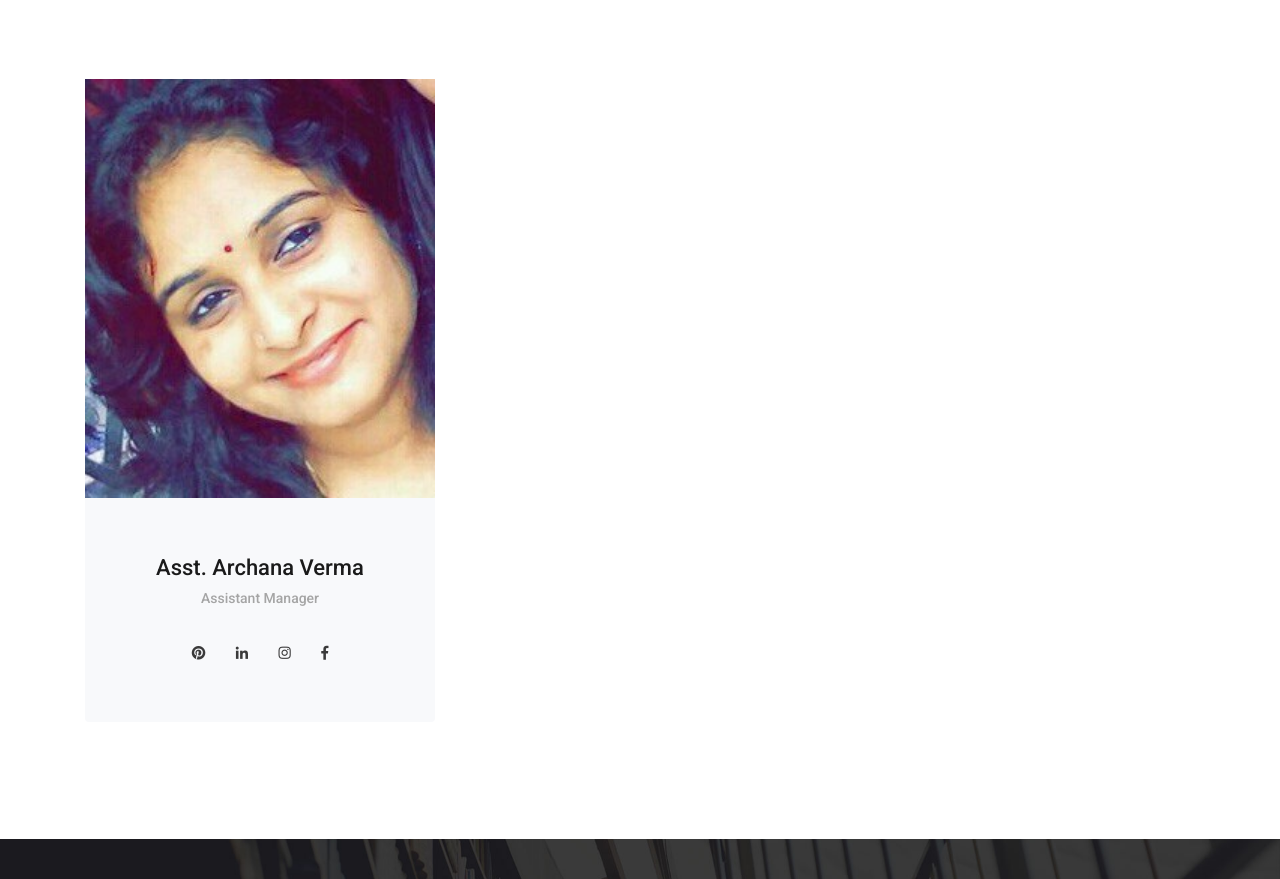
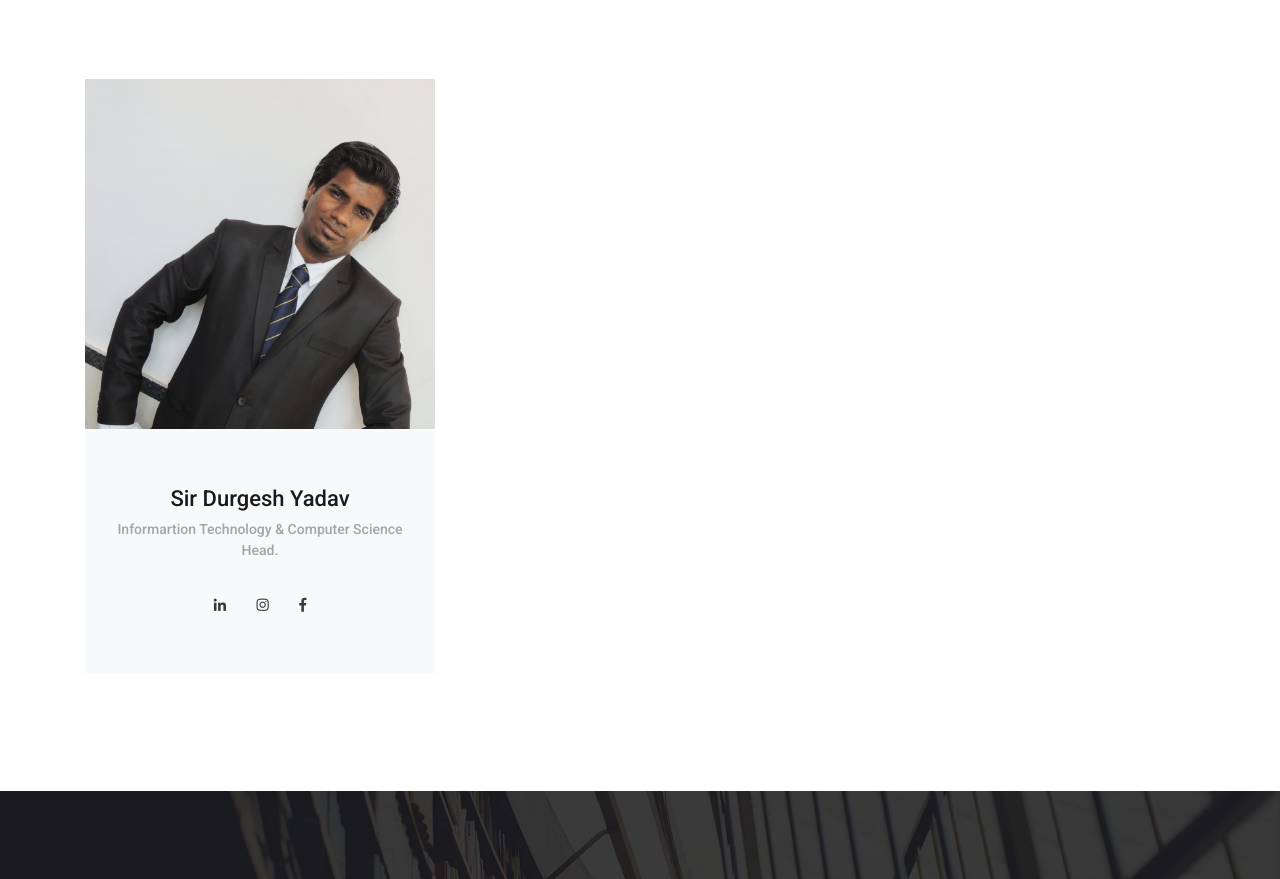
Before and after one commit to sstutorial/website, a plain HTML site: page about-us/index.html in a window 1280 px wide. Shown: the part 1141-2020 px from the top of the page. Drawn offline with nearby package versions, Linux system fonts and the light colour scheme.

Commit message:
updated staff

```diff
--- a/about-us/index.html
+++ b/about-us/index.html
@@ -206,22 +206,20 @@
 						<div class="card">
 							<div class="card_img">
 								<!-- <div class="card_plus trans_200 text-center"><a href="#">+</a></div> -->
-								<img class="card-img-top trans_200" src="../images/personal/teacher_6.jpeg"
+								<img class="card-img-top trans_200" src="../images/personal/teacher_7.jpeg"
 									alt="">
 							</div>
 							<div class="card-body text-center">
-								<div class="card-title"><a href="#">Asst. Archana Verma</a></div>
-								<div class="card-text">Assistant Manager</div>
+								<div class="card-title"><a href="#">Sir Durgesh Yadav</a></div>
+								<div class="card-text">Informartion Technology & Computer Science Head.</div>
 								<div class="teacher_social">
 									<ul class="menu_social">
-										<li class="menu_social_item"><a href="#"><i class="fab fa-pinterest"></i></a>
 										</li>
+										<li class="menu_social_item"><a href="https://in.linkedin.com/in/durgesh-yadav"><i class="fab fa-linkedin-in"></i></a>
 										</li>
-										<li class="menu_social_item"><a href="#"><i class="fab fa-linkedin-in"></i></a>
+										<li class="menu_social_item"><a href="https://www.instagram.com/dee_durgesh"><i class="fab fa-instagram"></i></a>
 										</li>
-										<li class="menu_social_item"><a href="#"><i class="fab fa-instagram"></i></a>
-										</li>
-										<li class="menu_social_item"><a href="#"><i class="fab fa-facebook-f"></i></a>
+										<li class="menu_social_item"><a href="https://www.facebook.com/er.yadav.durgesh"><i class="fab fa-facebook-f"></i></a>
 										</li>
 									</ul>
 								</div>
```
Also changed, not shown: images/personal/teacher_7.jpeg (added).
